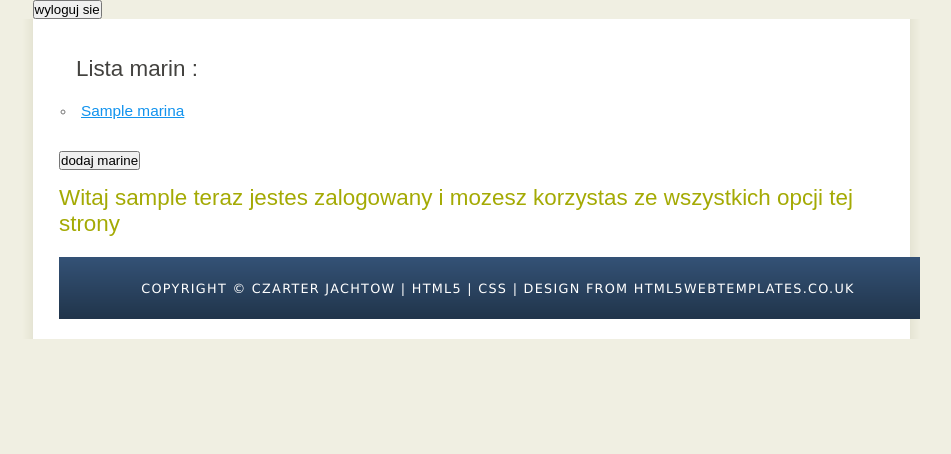
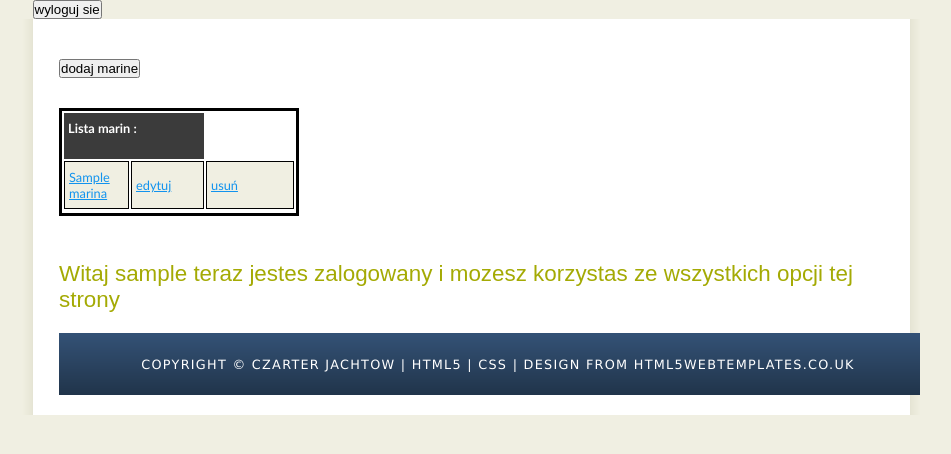
Before and after one commit to Wojtek775/bookingyacht, a Django app: page /view_marina/ in a window 1280 px wide. Shown: the part 240-694 px from the top of the page, without its empty margins (169-1120 px from the left). Run offline with Django 3.2, Linux system fonts and the light colour scheme; a user stored in the database is signed in; tables that the repository leaves empty hold one stand-in row (values such as "Sample post").

Commit message:
edit end delate at marina view

```diff
--- a/bookingyacht/views.py
+++ b/bookingyacht/views.py
@@ -136,3 +136,17 @@ class AddCharterCompany(LoginRequiredMixin, CreateView):
     form_class = CharterCompanyModelForm
     template_name = 'forms.html'
     success_url = reverse_lazy('add_charter_company')
+
+
+class UpdateMarina(LoginRequiredMixin, UpdateView):
+    model = Marina
+    template_name = 'forms.html'
+    fields = "__all__"
+
+
+class DeleteMarina(LoginRequiredMixin, View):
+
+    def get(self, request, pk):
+        marina = Marina.objects.get(id=pk)
+        marina.delete()
+        return redirect("view_marina")
--- a/pracazaliczeniowa/urls.py
+++ b/pracazaliczeniowa/urls.py
@@ -37,4 +37,6 @@ urlpatterns = [
     path('yacht/reserve/<int:id>/', views.ReservationView.as_view(), name="reserve-yacht"),
     path("add_marina/", views.AddMarina.as_view(), name='add_marina'),
     path("add_charter_company/", views.AddCharterCompany.as_view(), name='add_charter_company'),
+    path("update_marina/<int:pk>/", views.UpdateMarina.as_view(), name="marina_update"),
+    path("delete_marina/<int:pk>/", views.DeleteMarina.as_view(), name='delete_marina'),
 ]
--- a/templates/marina_view.html
+++ b/templates/marina_view.html
@@ -2,20 +2,39 @@
 
 {% block content %}
 
-    <ul>
-        <h3>Lista marin :</h3>
+
+    <table style="border: solid black">
+        <colgroup>
+            <col style="width: 65px">
+            <col style="width: 73px">
+            <col style="width: 88px">
+        </colgroup>
+        <thead>
+        <tr>
+            <th colspan="2">Lista marin :<br><br></th>
+        </tr>
+        </thead>
+        <tbody style="border:1px solid black">
         {% for object in marina %}
 
-            <li><h4><a href="{{ object.get_absolute_url }}">{{ object }}</a></h4></li>
+            <tr>
 
+                <td style="border:1px solid black"><a href="{{ object.get_absolute_url }}">{{ object }}</a></td>
+                <td style="border:1px solid black"><a href="http://127.0.0.1:8000/update_marina/{{ object.id }}/">
+                    edytuj</a></td>
+                <td style="border:1px solid black"><a href="/delete_marina/{{ object.id }}/">usuń</a></td>
 
+            </tr>
         {% endfor %}
-    </ul>
-    <tr>
-        <button onclick="location.href=
-                '{% url 'add_marina' %}';">dodaj marine
-        </button>
-    </tr>
+        <p>
+            <tr>
+                <button onclick="location.href=
+                        '{% url 'add_marina' %}';">dodaj marine
+                </button>
+            </tr>
+        </p>
+        </tbody>
+    </table>
 
 
 {% endblock %}
```
